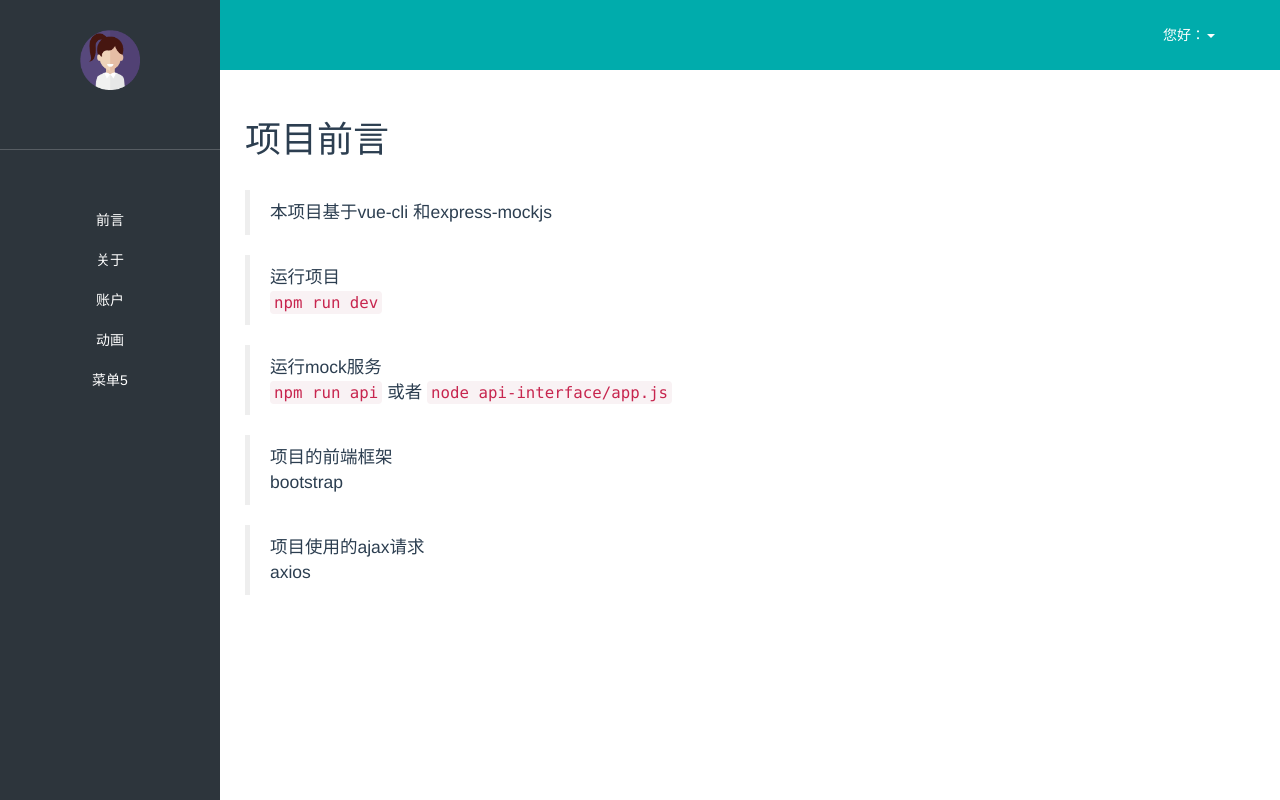
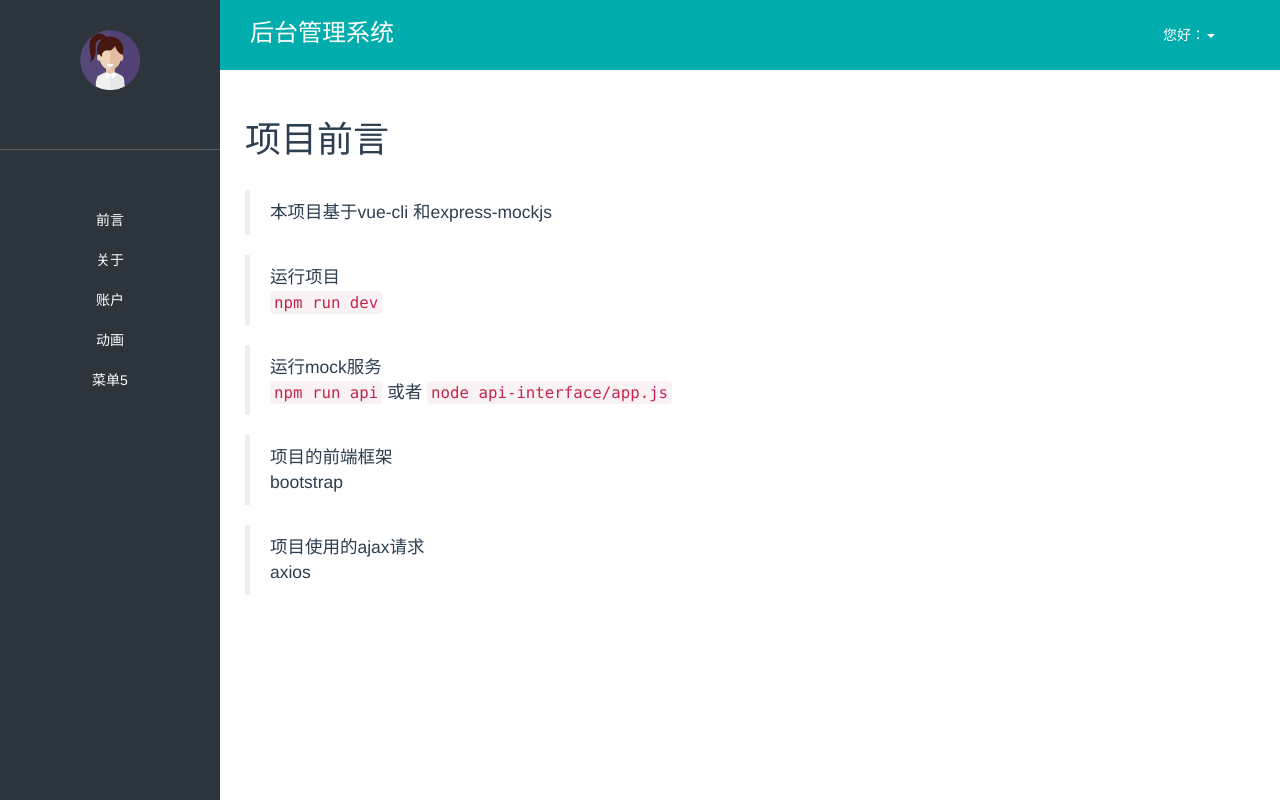
Before and after one commit to MonaSong/vue-express-mockjs, a Vue app in the folder my-vue-project/: page /#/readme in a window 1280 px wide. Built offline with nearby package versions, Linux system fonts and the light colour scheme.

Commit message:
系统标题

```diff
--- a/my-vue-project/src/components/common/Head.vue
+++ b/my-vue-project/src/components/common/Head.vue
@@ -1,6 +1,9 @@
 <template>
     <div class="head">
       <div class="head-container">
+        <div class="pull-left head-left">
+          <h3>{{systemname}}</h3>
+        </div>
         <div class="pull-right head-right">
           <!--<span v-text="myMessage"></span>-->
           <div>
@@ -24,6 +27,7 @@
 export default {
   data () {
     return {
+      systemname: '后台管理系统',
       name: 'lucy',
       username: localStorage['u_name'],
       show: false
@@ -46,6 +50,13 @@ export default {
     height: 70px;
     width: 100%;
     background-color: #00acac;
+  }
+  .head-container{
+    padding-left: 250px;
+  }
+  .head-container h3{
+    margin-top: 20px;
+    color: #fff;
   }
   .head-right{
     margin-right: 50px;
```
